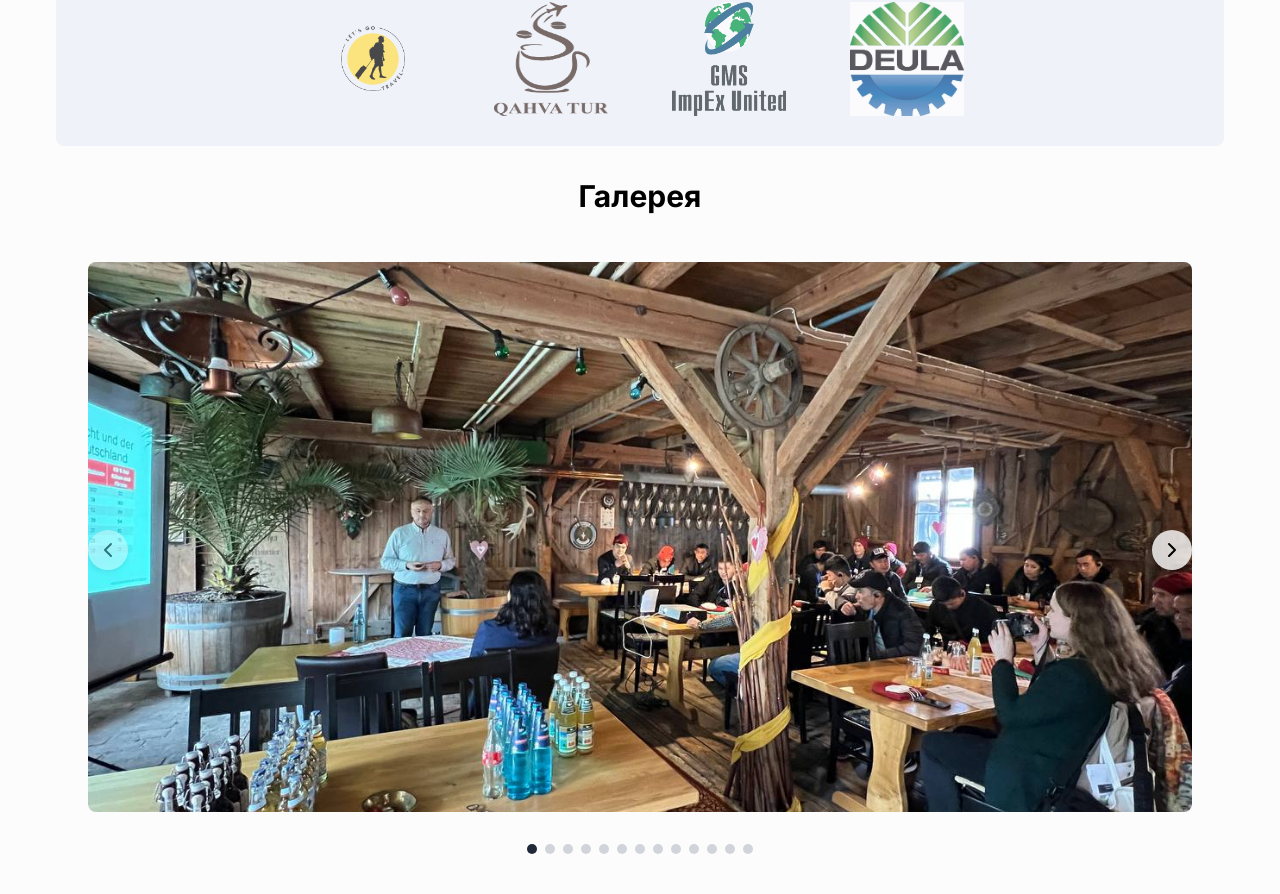
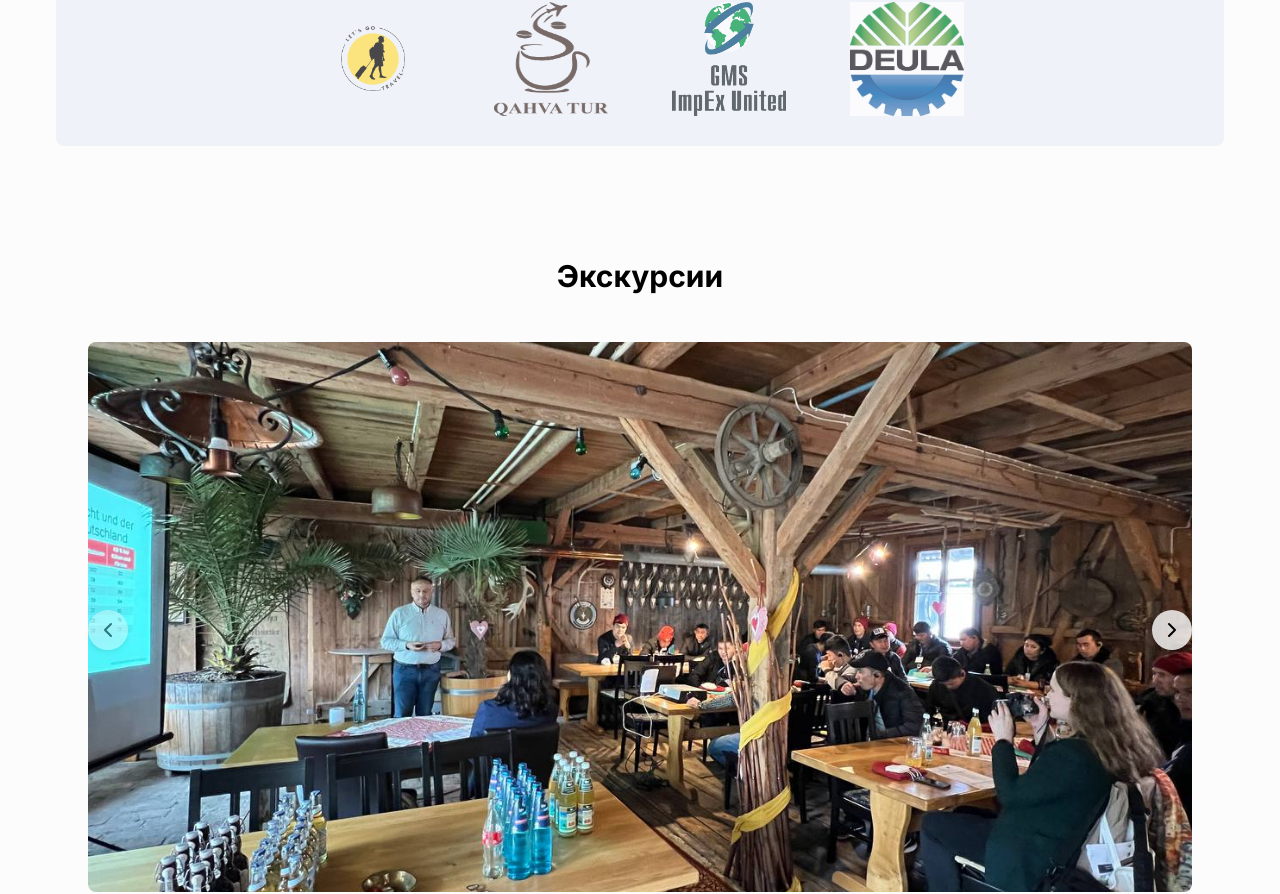
Before and after one commit to Rabbimov/agro-consulting, a Next.js app: page / in a window 1280 px wide. Shown: the part 3895-4789 px from the top of the page. Built offline with nearby package versions, Linux system fonts and the light colour scheme.

Commit message:
chanegs are added

```diff
--- a/src/components/ImageCarousel/GalleryCarousel.tsx
+++ b/src/components/ImageCarousel/GalleryCarousel.tsx
@@ -58,8 +58,8 @@ export default function GalLeryCarousel() {
   ];
 
   return (
-    <main className="container min-h-screen p-8">
-      <h1 className="mb-8 text-center text-3xl font-bold">Галерея</h1>
+    <main className="container mt-20 min-h-screen p-8">
+      <h1 className="mb-8 text-center text-3xl font-bold">Экскурсии</h1>
       <ImageCarousel slides={slides} />
     </main>
   );
```
